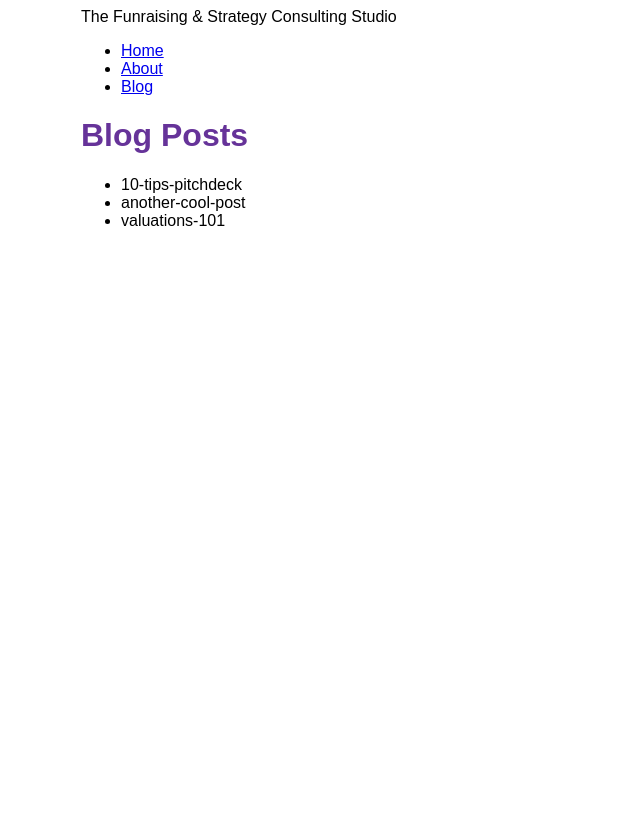
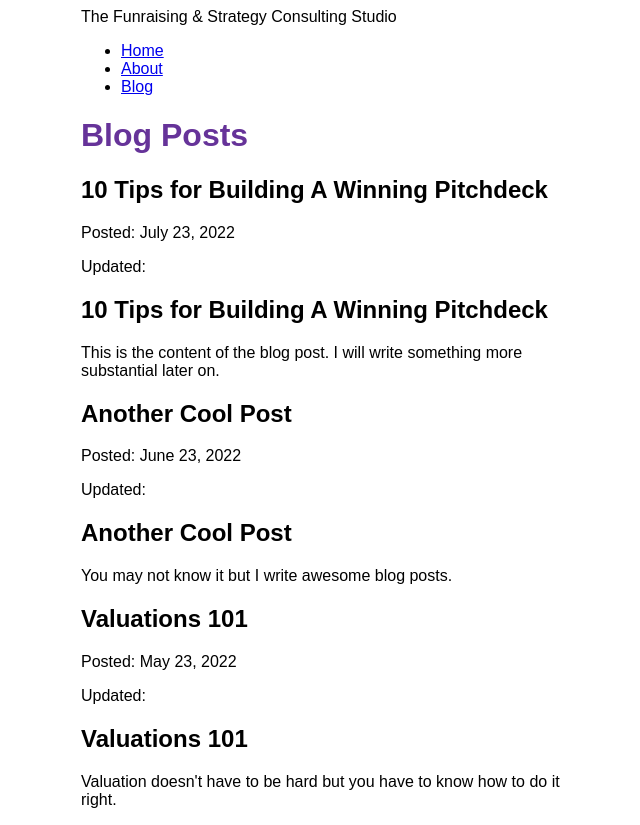
Before and after one commit to vickalchev/next-round, a Gatsby site: page /blog in a window 1280 px wide. Shown: the whole page, without its empty margins (309-949 px from the left). Before the commit the page ends 800 px from the top, so only its background shows below. Built offline with nearby package versions, Linux system fonts and the light colour scheme; Gatsby itself is replaced by a stand-in of ours.

Commit message:
Added MDX transformer

```diff
--- a/blog/10-tips-pitchdeck.mdx
+++ b/blog/10-tips-pitchdeck.mdx
@@ -0,0 +1,8 @@
+---
+title: "10 Tips for Building A Winning Pitchdeck"
+date: "2022-07-23"
+---
+
+# 10 Tips for Building A Winning Pitchdeck
+
+This is the content of the blog post. I will write something more substantial later on.
--- a/blog/another-cool-post.mdx
+++ b/blog/another-cool-post.mdx
@@ -0,0 +1,8 @@
+---
+title: "Another Cool Post"
+date: "2022-06-23"
+---
+
+# Another Cool Post
+
+You may not know it but I write awesome blog posts.
--- a/blog/valuations-101.mdx
+++ b/blog/valuations-101.mdx
@@ -0,0 +1,8 @@
+---
+title: "Valuations 101"
+date: "2022-05-23"
+---
+
+# Valuations 101
+
+Valuation doesn't have to be hard but you have to know how to do it right.
--- a/gatsby-config.js
+++ b/gatsby-config.js
@@ -13,5 +13,6 @@ module.exports = {
         path: `${__dirname}/blog`,
       }
     },
+    'gatsby-plugin-mdx',
   ],
 }
--- a/package.json
+++ b/package.json
@@ -15,8 +15,11 @@
     "clean": "gatsby clean"
   },
   "dependencies": {
+    "@mdx-js/mdx": "^1.6.22",
+    "@mdx-js/react": "^1.6.22",
     "gatsby": "^4.18.2",
     "gatsby-plugin-image": "^2.19.0",
+    "gatsby-plugin-mdx": "^3.19.0",
     "gatsby-plugin-sharp": "^4.19.0",
     "gatsby-source-filesystem": "^4.19.0",
     "react": "^18.1.0",
--- a/src/pages/blog.js
+++ b/src/pages/blog.js
@@ -1,28 +1,45 @@
 import React from 'react';
 import Layout from '../components/layout';
 import { graphql } from 'gatsby';
+import { MDXRenderer } from 'gatsby-plugin-mdx';
 
 const BlogPage = ({data}) => {
     return (
         <Layout pageTitle='Blog Posts'>
-            <ul>
             {
-                    data.allFile.nodes.map(node => (
-                        <li key={node.name}>
-                            {node.name}
-                        </li>
+                    data.allMdx.nodes.map(node => (
+                        <article key={node.id}>
+                            <h2>{node.frontmatter.title}</h2>
+                            <p>Posted: {node.frontmatter.date}</p>
+                            <p>Updated: {node.parent.modifiedTime}</p>
+                            <MDXRenderer>
+                                {node.body}
+                            </MDXRenderer>
+                        </article>
                     ))
             }
-            </ul>
+
         </Layout>
     )
 }
 
 export const query = graphql `
     query {
-    allFile(filter: {sourceInstanceName: {eq: "blog"}}) {
+        allMdx(sort: {fields: frontmatter___date, order: DESC}) {
         nodes {
+            frontmatter {
+            date(formatString: "MMMM D, YYYY")
+            title
+            }
+            id
+            body
+            parent {
+            ... on File {
+                id
                 name
+                modifiedTime(formatString: "MMMM D, YYYY")
+            }
+            }
         }
         }
     }`
```
Also changed, not shown: 1 other file. Lines whose indentation alone changed are shown as unchanged.
